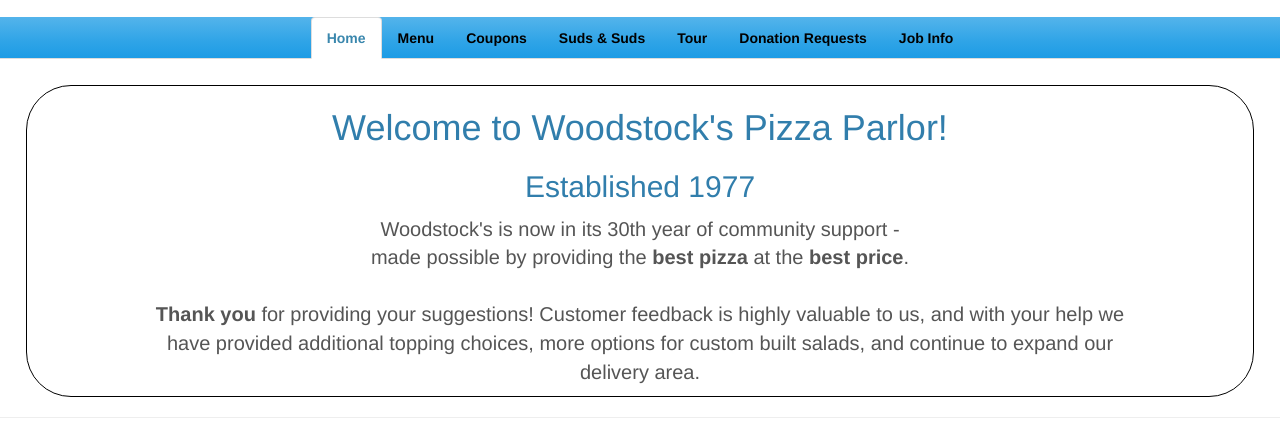
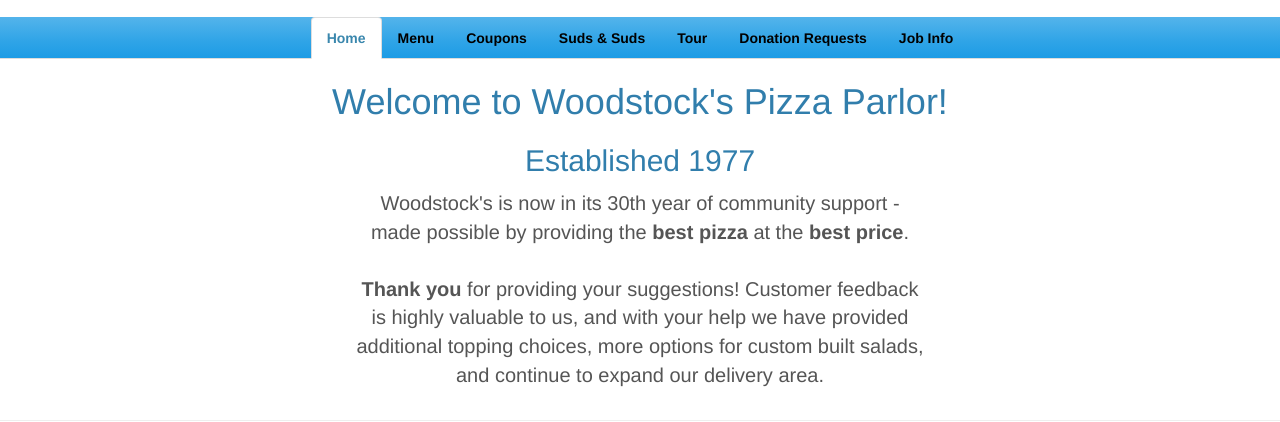
Before and after one commit to alex-schultz/woodstocks, a website: page app/index.html in a window 1280 px wide. Shown: the part 378-800 px from the top of the page. Drawn offline with nearby package versions, Linux system fonts and the light colour scheme; some packages are replaced by stand-ins of ours; files that its build step writes are made by us from their sources; files whose address does not match are found by name.

Commit message:
removed border, fixed margin, increased padding in ui-view elements

```diff
--- a/app/css/main.css
+++ b/app/css/main.css
@@ -90,7 +90,8 @@ em {
 }
 
 #contain-view{
-  border: 1px solid black;
+  border: 1px solid transparent;
   border-radius: 45px;
-  margin: 2% 2% 0 2%;
+  margin: 0% 2% 0 2%;
+  padding: 0% 20% 0% 20%;
 }
```
